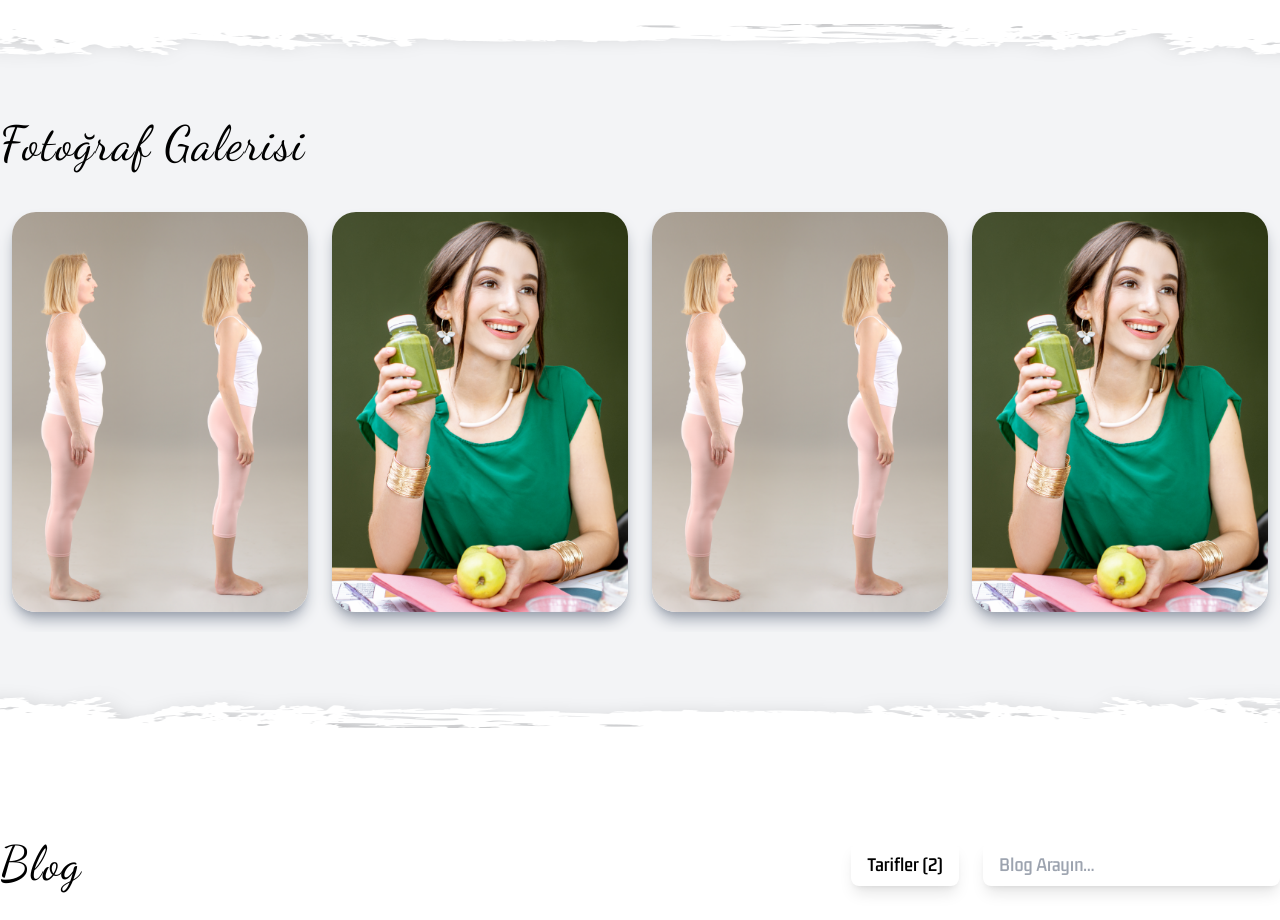
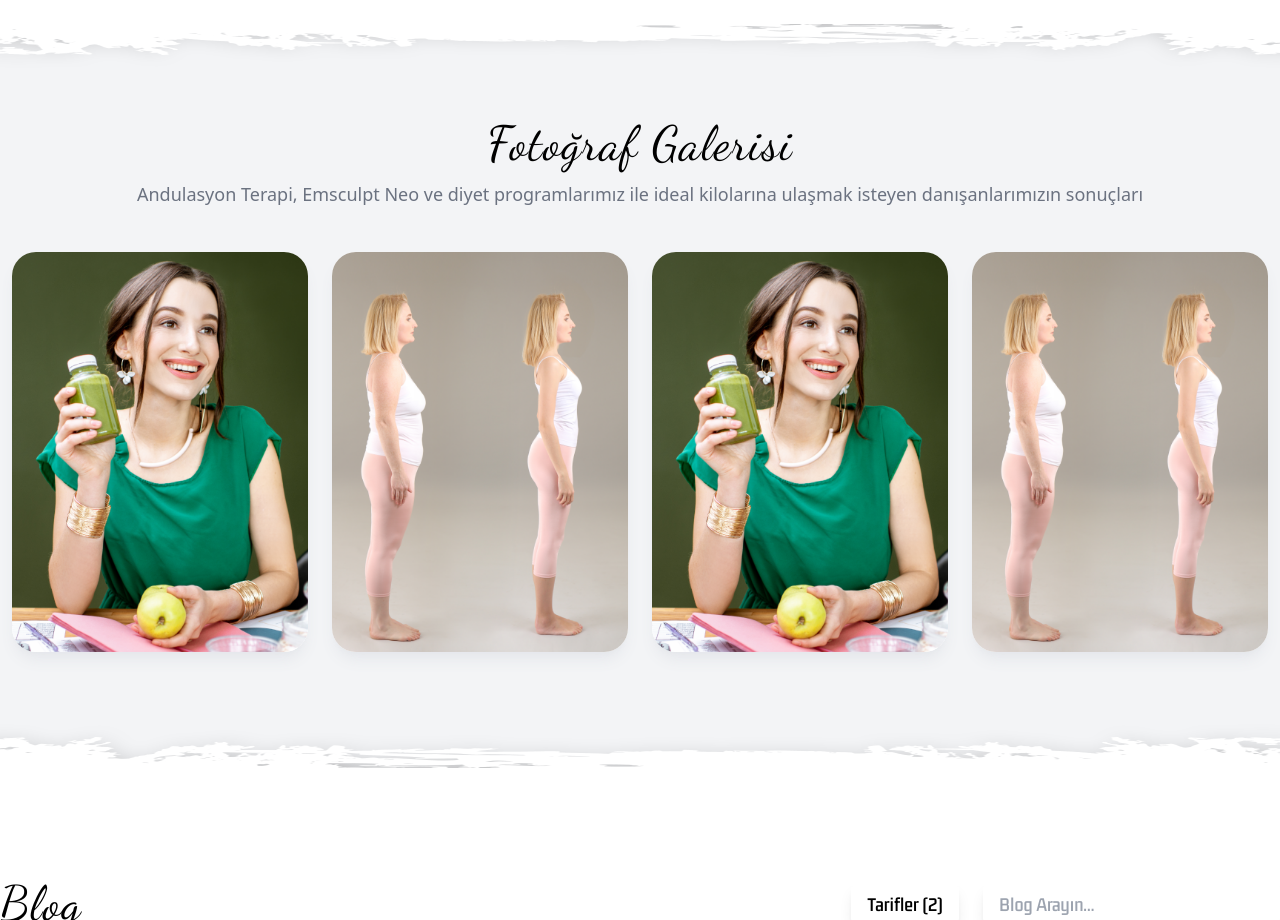
Before and after one commit to BatuhanKeskinsoy/diyetisyen, a Next.js app: page / in a window 1280 px wide. Shown: the part 1620-2540 px from the top of the page. Built offline with nearby package versions, Linux system fonts and the light colour scheme.

Commit message:
gallery design fix

```diff
--- a/src/components/Gallery/Gallery.js
+++ b/src/components/Gallery/Gallery.js
@@ -12,7 +12,7 @@ function Gallery(props) {
         infinite: true,
         speed: 500,
         slidesToShow: 4,
-        slidesToScroll: 4,
+        slidesToScroll: 1,
         lazyLoad: true,
         autoplay: true,
         autoplaySpeed: 4000,
@@ -21,14 +21,14 @@ function Gallery(props) {
                 breakpoint: 1024,
                 settings: {
                     slidesToShow: 3,
-                    slidesToScroll: 3,
+                    slidesToScroll: 1,
                 }
             },
             {
                 breakpoint: 768,
                 settings: {
                     slidesToShow: 2,
-                    slidesToScroll: 2,
+                    slidesToScroll: 1,
                     arrows: false,
                     dots: true,
                 }
@@ -47,7 +47,10 @@ function Gallery(props) {
     return (
         <section id='gallerySection' className="relative bg-gray-100">
             <div className='container mx-auto lg:px-0 px-4 lg:py-24 pt-14 pb-24 gap-y-8 flex flex-col'>
-                <h2 className='text-3xl lg:text-5xl font-dancing tracking-wide'>Fotoğraf Galerisi</h2>
+                <div className="flex flex-col gap-y-3">
+                    <h2 className='text-3xl lg:text-5xl font-dancing tracking-wide text-center'>Fotoğraf Galerisi</h2>
+                    <p className='text-lg text-gray-500 text-center'>Andulasyon Terapi, Emsculpt Neo ve diyet programlarımız ile ideal kilolarına ulaşmak isteyen danışanlarımızın sonuçları</p>
+                </div>
                 <Slider {...settings}>
 
                     {
--- a/src/components/Gallery/Item.js
+++ b/src/components/Gallery/Item.js
@@ -4,7 +4,7 @@ import Image from 'next/image'
 function Item(props) {
     return (
         <div className="sliderItem p-3">
-            <div className='relative h-[400px] w-full bg-white flex justify-center items-center rounded-3xl shadow-lg shadow-gray-400 mb-2'>
+            <div className='relative h-[400px] w-full bg-white flex justify-center items-center rounded-3xl shadow-lg shadow-gray-200 mb-2'>
                 <Image
                     src={props.image}
                     alt={props.alt}
```
